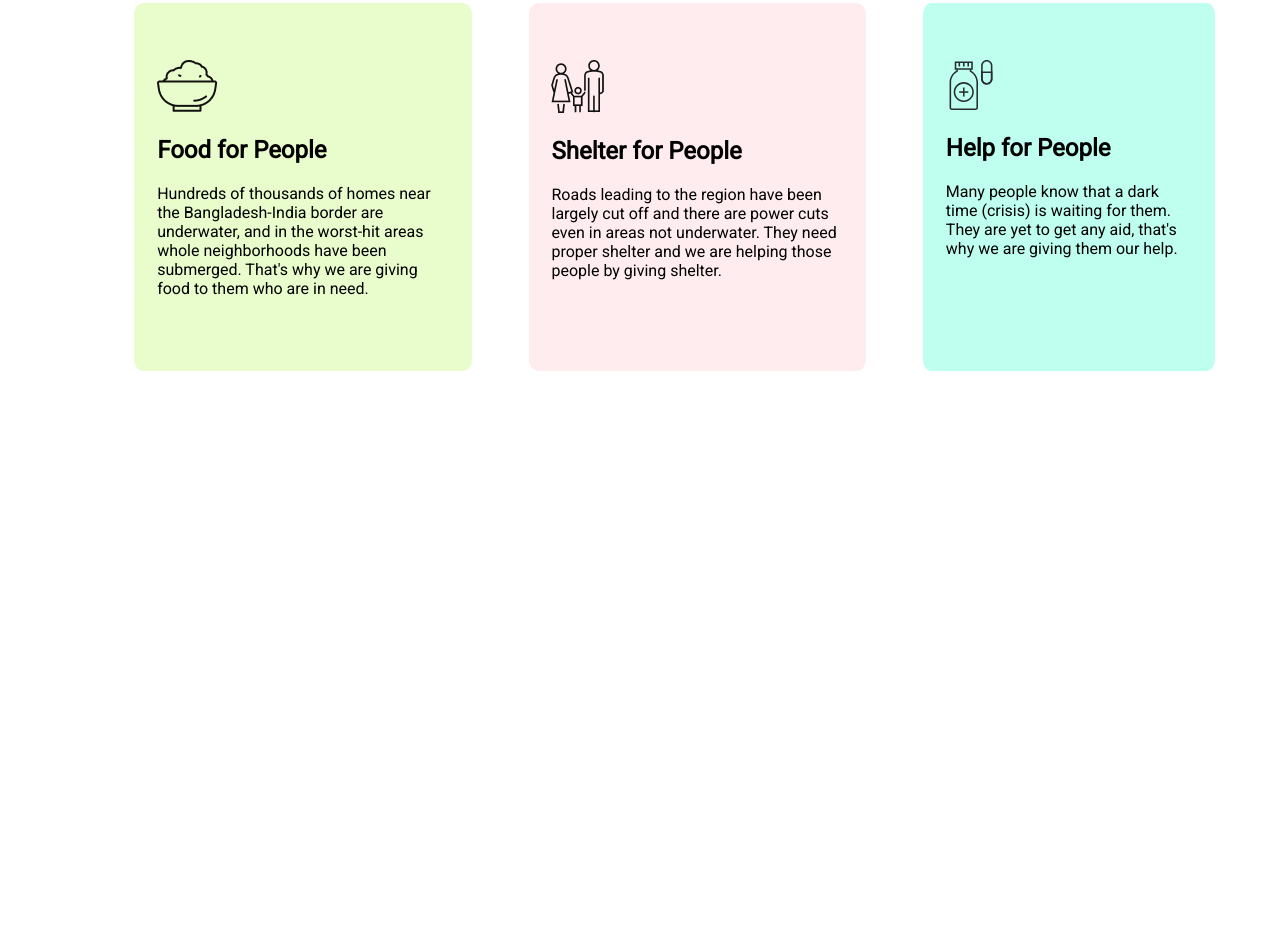
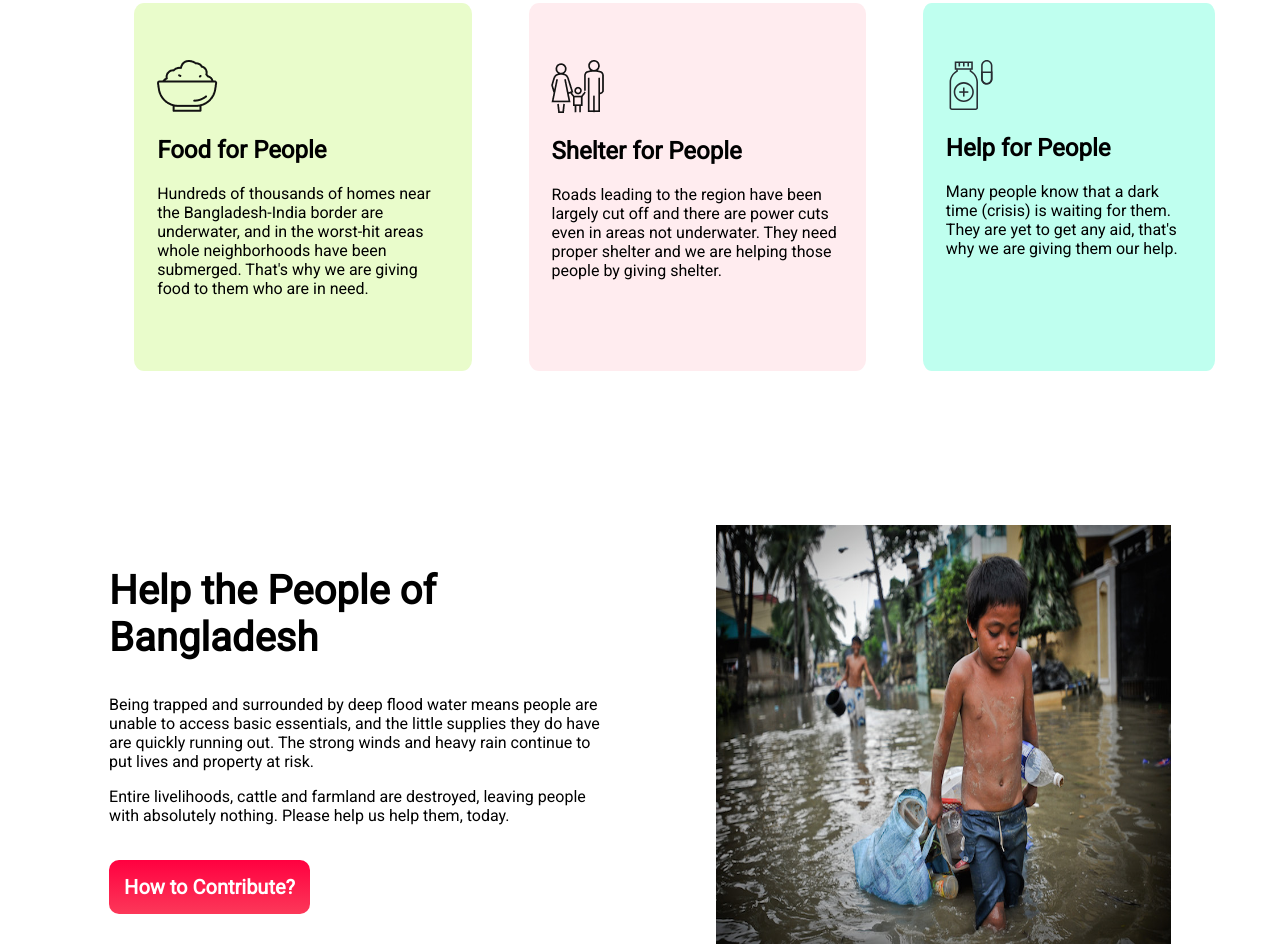
Before and after one commit to Saimatabassum/donate-first, a plain HTML site: page index.html in a window 1280 px wide. Shown: the part 1457-2405 px from the top of the page. Before the commit the page ends 1836 px from the top, so only its background shows below. Drawn offline with Linux system fonts and the light colour scheme.

Commit message:
added part4

```diff
--- a/index.html
+++ b/index.html
@@ -68,6 +68,24 @@
             </div>
         </div>
     </section>
+    <section class="sec-4">
+        <div class="half-width sec-2">
+            <h1>Help the People of Bangladesh</h1>
+            <p>Being trapped and surrounded by deep flood water means people are unable to access basic essentials, and
+                the little supplies they do have are quickly running out. The strong winds and heavy rain continue to
+                put lives and property at risk.</p>
+            <p id="bottom-space">Entire livelihoods, cattle and farmland are destroyed, leaving people with absolutely
+                nothing.
+                Please
+                help us help
+                them, today.</p>
+            <a class="button" target="_blank" href="">How to Contribute?</a>
+        </div>
+        <div class="half-width">
+            <img src="donation9.jpg" alt="">
+        </div>
+    </section>
+
 
 
 </body>
--- a/style.css
+++ b/style.css
@@ -105,3 +105,24 @@ body {
 .box-3 img {
     width: 50px;
 }
+
+.sec-4 {
+    display: flex;
+    margin-top: 5%;
+}
+
+.half-width {
+    width: 40%;
+    text-align: left;
+    padding-left: 8%;
+}
+
+.half-width img {
+    width: 90%;
+    height: 90%;
+    margin-top: 18%;
+}
+
+#bottom-space {
+    margin-bottom: 10%;
+}
```
